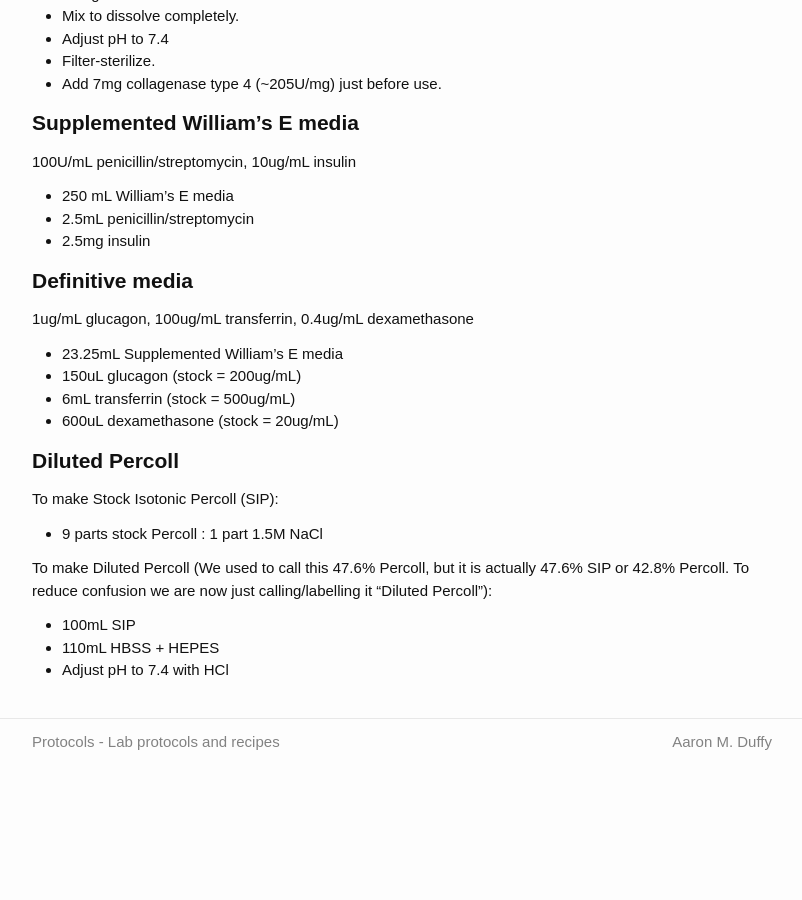
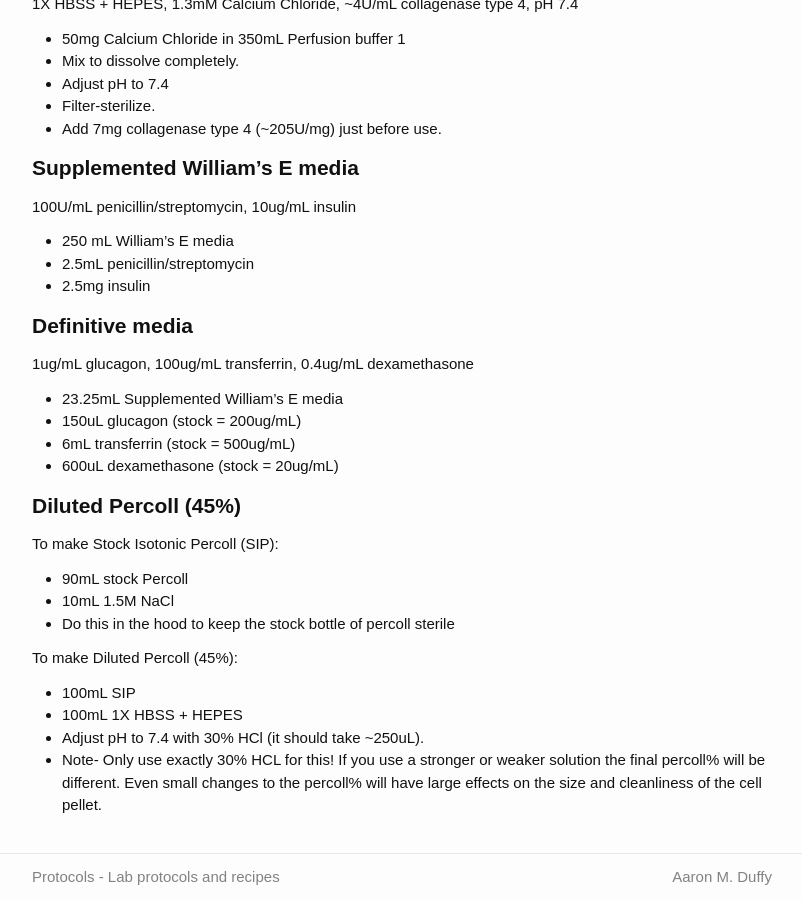
Before and after one commit to aduffy70/Protocols, a Jekyll site: the page built from Turkey_liver_cell_isolation.md, in a window 1280 px wide and 900 px high, scrolled down 1661 px. Shown: the whole window, without its empty margins (238-1040 px from the left). Built offline with Jekyll 4.4.1, drawn with Linux system fonts in a browser that asks for light colours; some web fonts are replaced; before the commit the page ends 2426 px from its top, so only the background shows below that; some of the changed text lies outside the part shown.

Commit message:
Updated percoll recipe and instructions. There has been some confusion and inconsistency in how we've made percoll dilutions. The instructions are now more specific, but we still need to run a test to determine the best media:percoll ratio using percoll made from these updated instructions.

```diff
--- a/Turkey_liver_cell_isolation.md
+++ b/Turkey_liver_cell_isolation.md
@@ -16,7 +16,7 @@ Adapted from Fraslin Cell Isolation Protocol
 1. Filter through cheesecloth to separate the undigested tissue. Pour ~50mL Supplemented William’s E medium over the undigested liver in the cheesecloth to maximize cell yield. Discard undigested tissue with cheesecloth.
 1. Filter with nylon-mesh filters of pore sizes 100, and 70um, and 40um to eliminate cell aggregates (turkey hepatocyctes are ~18uM--3 times smaller than mammalian hepatocytes).
 1. Place cells in 37C water bath to sediment for 20 min. Keep the sediment. Discard the supernatant (contains red blood cells and stripped hepatocyte nuclei).
-1. Resuspend cells in 25mL Supplemented Willam's E. Add 25mL cold (4C) Diluted percoll and mix gently but thoroughly by inverting.
+1. Resuspend cells in exactly 25mL Supplemented Willam's E. Add exactly 25mL cold (4C) Diluted percoll and mix gently but thoroughly by inverting. Even small differences in the media:percoll ratio can have large effects on cell pellet size and cleanliness. (Too little percoll = large dirty pellet; Too much percoll = small pellet)
 1. Pellet hepatocytes by low-speed centrifugation (10 minutes @ 100g). Discard supernatant.
 1. Resuspend and adjust volume of hepatocytes to ~1-5mL with Supplemented Willam's E media.
 1. Count cells and determine viability with hemocytometer and trypan blue.
@@ -75,11 +75,14 @@ Adapted from Fraslin Cell Isolation Protocol
   * 6mL transferrin (stock = 500ug/mL)
   * 600uL dexamethasone (stock = 20ug/mL)
 
-## Diluted Percoll
+## Diluted Percoll (45%)
 To make Stock Isotonic Percoll (SIP):
-  * 9 parts stock Percoll : 1 part 1.5M NaCl
+  * 90mL stock Percoll
+  * 10mL 1.5M NaCl
+  * Do this in the hood to keep the stock bottle of percoll sterile
 
-To make Diluted Percoll (We used to call this 47.6% Percoll, but it is actually 47.6% SIP or 42.8% Percoll. To reduce confusion we are now just calling/labelling it "Diluted Percoll"):
+To make Diluted Percoll (45%):
   * 100mL SIP
-  * 110mL HBSS + HEPES
-  * Adjust pH to 7.4 with HCl
+  * 100mL 1X HBSS + HEPES
+  * Adjust pH to 7.4 with 30% HCl (it should take ~250uL).
+  * Note- Only use exactly 30% HCL for this! If you use a stronger or weaker solution the final percoll% will be different. Even small changes to the percoll% will have large effects on the size and cleanliness of the cell pellet.
```
